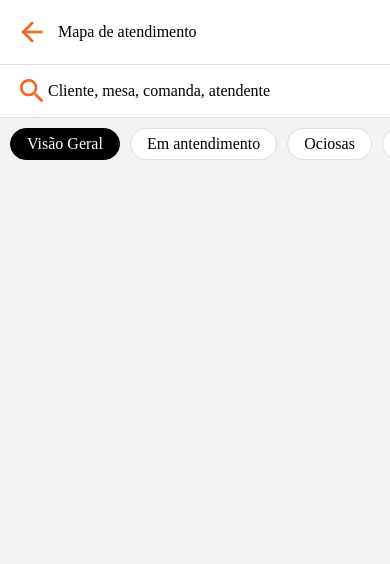
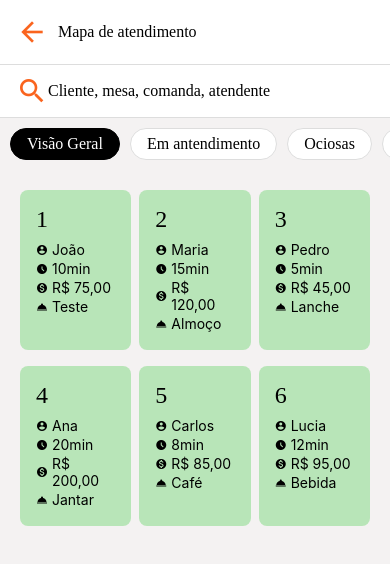
Before and after one commit to G4briel25/MyApp, a React Native app: screen /MapaAtendimento in a window 390 px wide. Shown: the top 564 px of the page. Built offline with nearby package versions, Linux system fonts and the light colour scheme.

Commit message:
cards de mesas criado

```diff
--- /dev/null
+++ b/src/components/CardMesa/CardMesa.tsx
@@ -0,0 +1,31 @@
+import { Text, View } from "react-native";
+import { CardMesaContainer, CardMesaFrame, CardMesaNumero } from "../../styles/styleCss";
+import Icon from 'react-native-vector-icons/MaterialIcons';
+
+export default function CardMesa({mesa}) {
+    return (
+        <CardMesaContainer>
+            <View>
+                <CardMesaNumero>{mesa.id}</CardMesaNumero>
+                <View>
+                    <CardMesaFrame>
+                        <Icon name="account-circle" size={12} />
+                        <Text>{mesa.nome}</Text>
+                    </CardMesaFrame>
+                    <CardMesaFrame>
+                        <Icon name="access-time-filled" size={12} />
+                        <Text>{mesa.tempo}</Text>
+                    </CardMesaFrame>
+                    <CardMesaFrame>
+                        <Icon name="monetization-on" size={12} />
+                        <Text>{mesa.valor}</Text>
+                    </CardMesaFrame>
+                    <CardMesaFrame>
+                        <Icon name="room-service" size={12} />
+                        <Text>{mesa.servico}</Text>
+                    </CardMesaFrame>
+                </View>
+            </View>
+        </CardMesaContainer>
+    );
+}
--- a/src/components/MesaCard/MesaCard.tsx
+++ b/src/components/CardsHome/CardsHome.tsx
@@ -1,15 +1,15 @@
 import React from 'react';
 import { Text, View} from "react-native";
-import { MesaCards, MesaTitle } from "../../styles/styleCss";
+import { Cards, CardTitle } from "../../styles/styleCss";
 import Icon from 'react-native-vector-icons/MaterialIcons';
 
-export default function MesaCard() {
+export default function CardsHome() {
     return (
-        <MesaCards>
+        <Cards>
             <View>
                 <Icon name="settings" size={32} />
             </View>
-            <MesaTitle>Mapa de atendimento</MesaTitle>
-        </MesaCards>
+            <CardTitle>Mapa de atendimento</CardTitle>
+        </Cards>
     );
 }
--- a/src/styles/styleCss.ts
+++ b/src/styles/styleCss.ts
@@ -37,7 +37,7 @@ const BodySubTitle = styled.Text`
   font-family: 'Poppins-Lighy';
 `;
 
-const MesaContainer = styled.View`
+const CardContainer = styled.View`
   margin-top: 20px;
   flex-direction: row;
   flex-wrap: wrap;
@@ -45,8 +45,8 @@ const MesaContainer = styled.View`
 `;
 
 
-// Componente MesaCards
-const MesaCards = styled.View`
+// Componente CardsHome
+const Cards = styled.View`
   padding: 16px;
   background-color: #F4F2F2;
   border-radius: 8px;
@@ -57,7 +57,7 @@ const MesaCards = styled.View`
   justify-content: space-between;
 `;
 
-const MesaTitle = styled.Text`
+const CardTitle = styled.Text`
   font-size: 17px;
   color: #212121;
 `;
@@ -189,6 +189,38 @@ const MapaAtendimentoTouchTitle = styled.Text`
   text-align: center;
 `;
 
+const MapaAtendimentoMesa = styled.View`
+  padding: 16px;
+`;
+
+
+// Componente CardMesa
+const CardMesaContainer = styled.TouchableOpacity`
+  background-color: #B8E5B8;
+  border-radius: 8px;
+  padding: 16px;
+  flex: 1;
+  margin: 4px;
+  min-height: 120px;
+`;
+
+const CardMesaNumero = styled.Text`
+  font-size: 24px;
+  font-family: 'Poppins-Medium';
+  margin-bottom: 8px;
+`;
+
+const CardMesaDetails = styled.View`
+  flex: 1;
+`;
+
+const CardMesaFrame = styled.View`
+  flex-direction: row;
+  align-items: center;
+  gap: 4px;
+  margin-bottom: 2px;
+`;
+
 export {
   HomeContainer,
   HomeContainerTitle,
@@ -196,9 +228,9 @@ export {
   BodyContainer,
   BodyTitle,
   BodySubTitle,
-  MesaContainer,
-  MesaCards,
-  MesaTitle,
+  CardContainer,
+  Cards,
+  CardTitle,
   NovoPedidoContainer,
   DivBar,
   NovoPedidoTitle,
@@ -215,4 +247,9 @@ export {
   MapaAtendimentoBotoes,
   MapaAtendimentoTouchableOpacity,
   MapaAtendimentoTouchTitle,
+  MapaAtendimentoMesa,
+  CardMesaContainer,
+  CardMesaNumero,
+  CardMesaDetails,
+  CardMesaFrame,
 };
--- a/src/views/home/Home.tsx
+++ b/src/views/home/Home.tsx
@@ -1,6 +1,6 @@
 import React from 'react';
-import { HomeContainer, HomeTitle, BodyContainer, BodyTitle, BodySubTitle, MesaContainer, HomeContainerTitle } from '../../styles/styleCss';
-import MesaCard from '../../components/MesaCard/MesaCard';
+import { HomeContainer, HomeTitle, BodyContainer, BodyTitle, BodySubTitle, CardContainer, HomeContainerTitle } from '../../styles/styleCss';
+import CardsHome from '../../components/CardsHome/CardsHome';
 
 export default function HomeScreen() {
     return (
@@ -13,12 +13,12 @@ export default function HomeScreen() {
               <BodyTitle>Caixa 10</BodyTitle>
               <BodySubTitle>Zigpi Restaurante</BodySubTitle>
 
-              <MesaContainer>
-                <MesaCard></MesaCard>
-                <MesaCard></MesaCard>
-                <MesaCard></MesaCard>
-                <MesaCard></MesaCard>
-              </MesaContainer>
+              <CardContainer>
+                <CardsHome></CardsHome>
+                <CardsHome></CardsHome>
+                <CardsHome></CardsHome>
+                <CardsHome></CardsHome>
+              </CardContainer>
 
             </BodyContainer>
         </HomeContainer>
--- a/src/views/mapa-atendimento/MapaAtendimento.tsx
+++ b/src/views/mapa-atendimento/MapaAtendimento.tsx
@@ -1,16 +1,27 @@
 import React, { useState } from 'react';
-import { FlatList } from 'react-native';
+import { Dimensions, FlatList, Text, TouchableOpacity, View } from 'react-native';
 import Icon from 'react-native-vector-icons/MaterialIcons';
 import {
     MapaAtendimentoBotoes,
     MapaAtendimentoContainer,
     MapaAtendimentoHeader,
     MapaAtendimentoInput,
+    MapaAtendimentoMesa,
     MapaAtendimentoPesquisa,
     MapaAtendimentoTitle,
     MapaAtendimentoTouchableOpacity,
     MapaAtendimentoTouchTitle
 } from "../../styles/styleCss";
+import CardMesa from '../../components/CardMesa/CardMesa';
+
+const mesas = [
+    { id: 1, nome: "João", tempo: "10min", valor: "R$ 75,00", servico: "Teste" },
+    { id: 2, nome: "Maria", tempo: "15min", valor: "R$ 120,00", servico: "Almoço" },
+    { id: 3, nome: "Pedro", tempo: "5min", valor: "R$ 45,00", servico: "Lanche" },
+    { id: 4, nome: "Ana", tempo: "20min", valor: "R$ 200,00", servico: "Jantar" },
+    { id: 5, nome: "Carlos", tempo: "8min", valor: "R$ 85,00", servico: "Café" },
+    { id: 6, nome: "Lucia", tempo: "12min", valor: "R$ 95,00", servico: "Bebida" },
+];
 
 export default function MapaAtendimento() {
 
@@ -32,13 +43,22 @@ export default function MapaAtendimento() {
             <MapaAtendimentoTouchTitle isActive={activeButton === item}>
                 {item}
             </MapaAtendimentoTouchTitle>
+
         </MapaAtendimentoTouchableOpacity>
+    );
+
+    const renderCard = ({ item }) => (
+        <CardMesa
+            mesa={item}
+        />
     );
 
     return (
         <MapaAtendimentoContainer>
             <MapaAtendimentoHeader>
-                <Icon name="arrow-back" size={32} color="#FA641E" />
+                <TouchableOpacity onPress={() => console.log('Voltar pressionado')}>
+                    <Icon name="arrow-back" size={32} color="#FA641E" />
+                </TouchableOpacity>
                 <MapaAtendimentoTitle>Mapa de atendimento</MapaAtendimentoTitle>
             </MapaAtendimentoHeader>
 
@@ -65,10 +85,25 @@ export default function MapaAtendimento() {
                     keyExtractor={(item, index) => index.toString()}
                     horizontal
                     showsHorizontalScrollIndicator={false}
-                    style={{flex: 1}}
+                    style={{ flex: 1 }}
                 />
 
             </MapaAtendimentoBotoes>
+
+            <MapaAtendimentoMesa>
+                <FlatList
+                    data={mesas}
+                    renderItem={renderCard}
+                    keyExtractor={(item) => item.id.toString()}
+                    numColumns={3}
+                    contentContainerStyle={{
+                        gap: 8,
+                    }}
+                    columnWrapperStyle={{
+                        justifyContent: 'space-between'
+                    }}
+                />
+            </MapaAtendimentoMesa>
         </MapaAtendimentoContainer>
     );
 }
```
